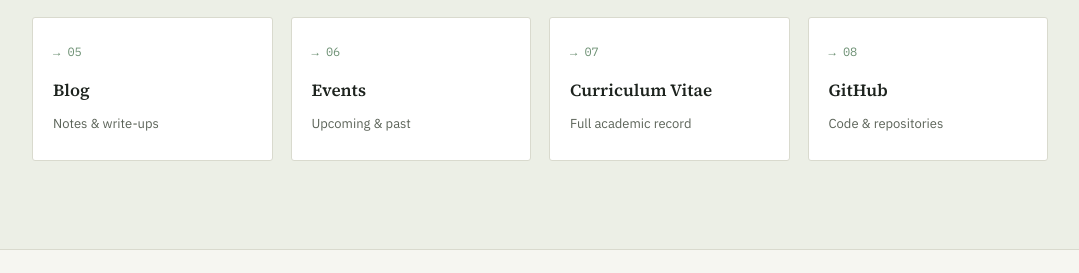
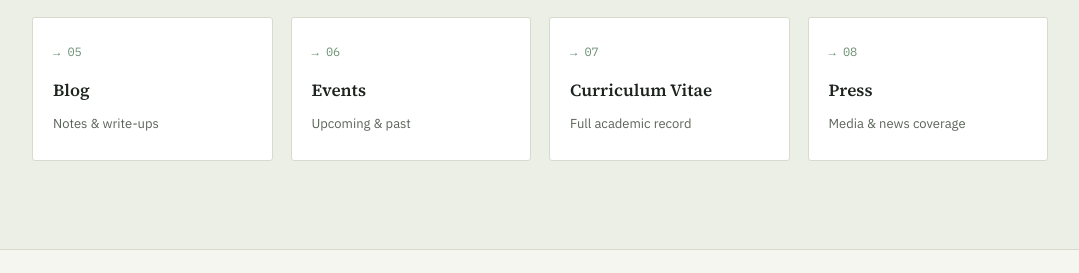
Before and after one commit to jdieramon/jdieramon.github.io, a Jekyll site: the page index.html, which Jekyll copies as it is, in a window 1280 px wide and 900 px high, scrolled down 2985 px. Shown: the part 182-455 px from the top of the window, without its empty margins (100-1179 px from the left). Built offline with Jekyll 4.4.1, drawn with Linux system fonts in a browser that asks for light colours.

Commit message:
Add files via upload

```diff
--- a/index.html
+++ b/index.html
@@ -710,10 +710,10 @@
           <h4>Curriculum Vitae</h4>
           <span class="arrow">Full academic record</span>
         </a>
-        <a class="link-card" href="https://github.com/jdieramon">
+        <a class="link-card" href="pages/press.html">
           <span class="idx">→ 08</span>
-          <h4>GitHub</h4>
-          <span class="arrow">Code &amp; repositories</span>
+          <h4>Press</h4>
+          <span class="arrow">Media &amp; news coverage</span>
         </a>
       </div>
     </div>
```
